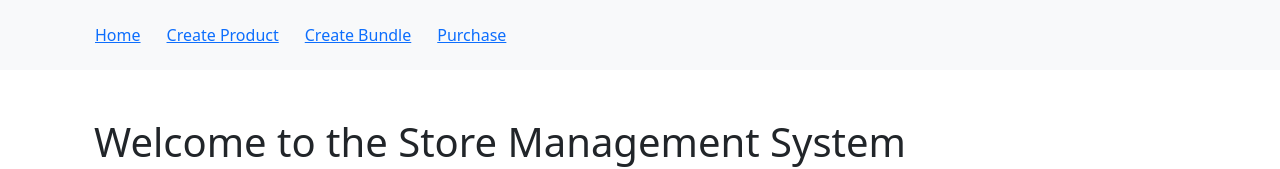
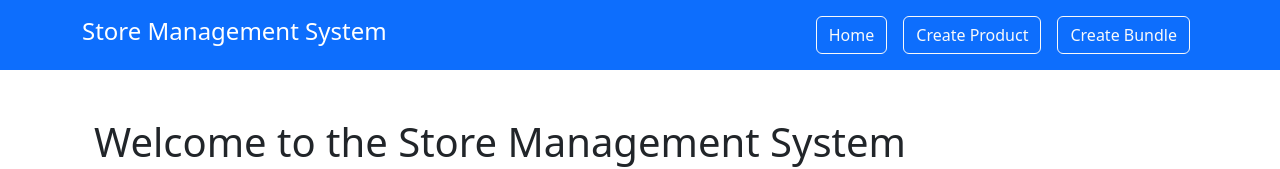
Before and after one commit to AlmightyYogi/banking-product-fe, a React (Create React App) app: page / in a window 1280 px wide. Shown: the top 169 px of the page. Built offline with nearby package versions, Linux system fonts and the light colour scheme; no server answers.

Commit message:
Memperbaiki tampilan header/navbar

```diff
--- a/src/App.js
+++ b/src/App.js
@@ -3,39 +3,48 @@ import { BrowserRouter as Router, Routes, Route, Link } from "react-router-dom";
 import HomePage from "./pages/HomePage";
 import CreateProduct from "./components/CreateProduct";
 import CreateBundle from "./components/CreateBundle";
-import PurchasePage from "./pages/PurchasePage";
 import EditProduct from "./components/EditProduct";
 import EditBundle from "./components/EditBundle";
+import BundleSelection from "./components/BundleSelection";
 import 'bootstrap/dist/css/bootstrap.min.css';
 
 function App() {
   return (
     <Router>
       <div>
-        <header className="bg-light py-3">
-          <nav className="container">
-            <Link to="/" className="btn btn-link mr-2">
+        {/* Header Section */}
+        <header className="bg-primary text-white py-3">
+          <nav className="container d-flex justify-content-between align-items-center">
+            <h1 className="h4">
+              <Link to="/" className="text-white text-decoration-none">
+                Store Management System
+              </Link>
+            </h1>
+
+            {/* Navigation Links */}
+            <div>
+              <Link to="/" className="btn btn-outline-light mx-2">
                 Home
               </Link>
-            <Link to="/create-product" className="btn btn-link mr-2">
+              <Link to="/create-product" className="btn btn-outline-light mx-2">
                 Create Product
               </Link>
-            <Link to="/create-bundle" className="btn btn-link">
+              <Link to="/create-bundle" className="btn btn-outline-light mx-2">
                 Create Bundle
               </Link>
-            <Link to="/purchase" className="btn btn-link">
-              Purchase
-            </Link>
+            </div>
           </nav>
         </header>
+
+        {/* Main Content */}
         <main className="container mt-4">
           <Routes>
             <Route path="/" element={<HomePage />} />
             <Route path="/create-product" element={<CreateProduct />} />
             <Route path="/create-bundle" element={<CreateBundle />} />
-            <Route path="/purchase" element={<PurchasePage />} />
             <Route path="/edit-product/:id" element={<EditProduct />} />
             <Route path="/edit-bundle/:id" element={<EditBundle />} />
+            <Route path="/bundles/:productId" element={<BundleSelection />} />
           </Routes>
         </main>
       </div>
```
Lines whose indentation alone changed are shown as unchanged.
